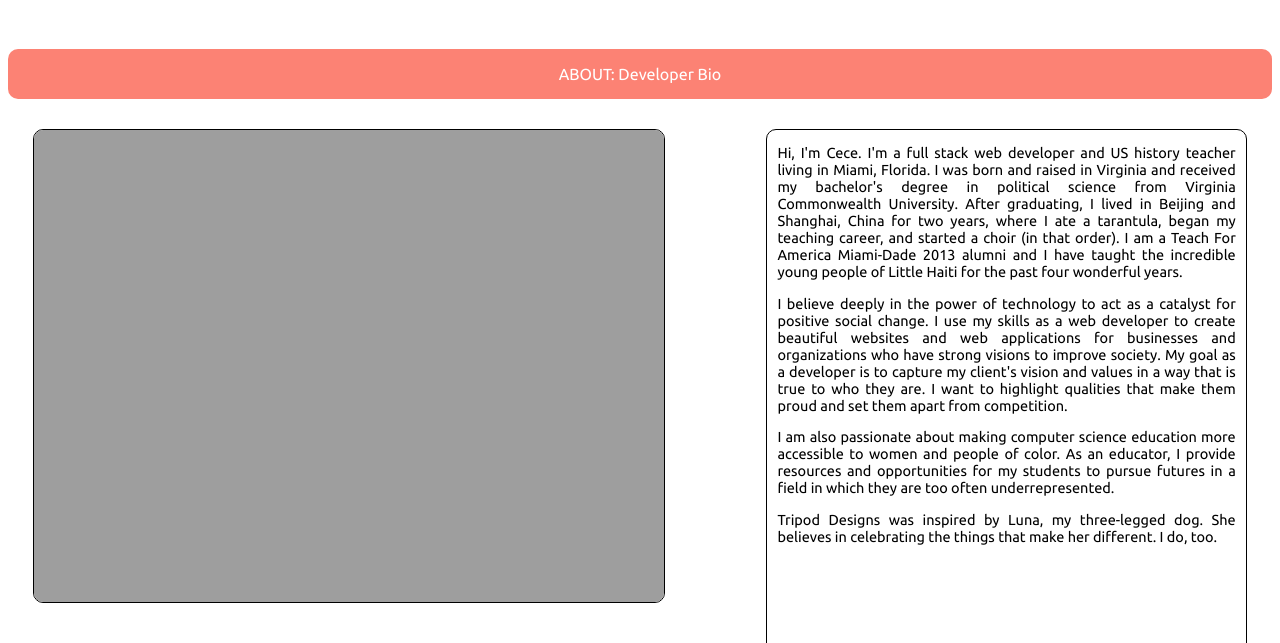
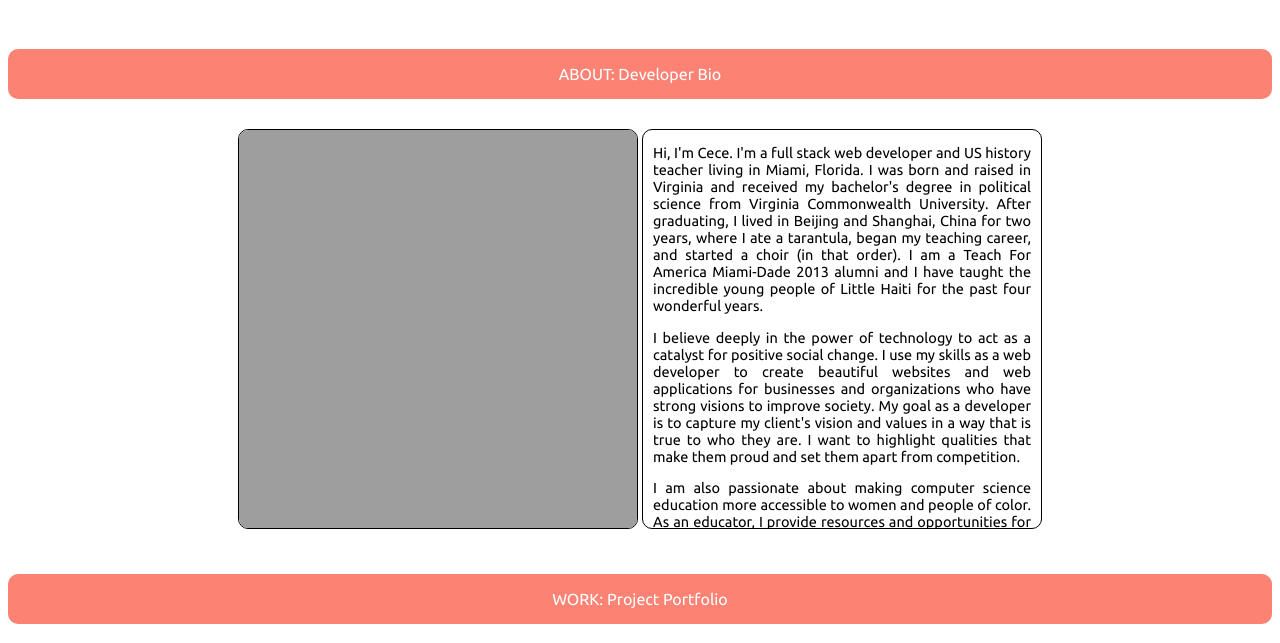
Before and after one commit to cececlar/tripod, a plain HTML site: page public/index.html in a window 1280 px wide. Shown: the part 970-1613 px from the top of the page. Drawn offline with Linux system fonts and the light colour scheme.

Commit message:
bio class center

```diff
--- a/public/index.css
+++ b/public/index.css
@@ -79,6 +79,13 @@ div.image {
   margin-bottom: 2%;
 }
 
+.bio {
+  width: 100%;
+  margin-left: auto;
+  margin-right: auto;
+  text-align: center;
+}
+
 #bio-pic {
   content:url(https://lh3.googleusercontent.com/-yzFKF6q2VDM/AAAAAAAAAAI/AAAAAAAAAg8/qNzYN9CyINw/s640/photo.jpg);
   display: inline-block;
@@ -87,11 +94,8 @@ div.image {
   border-color: black;
   margin-top: 5px;
   border-radius: 10px;
-  height: auto;
-  width: 50%;
-  margin-left: 2%;
-  margin-right: auto;
-  float: left;
+  height: 400px;
+  width: 400px;
   margin-bottom: 2%;
 }
 
@@ -104,12 +108,10 @@ div.image {
   margin-top: 5px;
   padding: 0px 10px;
   text-align: justify;
-  width: 38%;
-  height: 575px;
+  height: 400px;
+  width: 400px;
   font-family: 'Ubuntu', sans-serif;
   font-size: 14.5px;
-  margin-right: 2%;
-  float: right;
   margin-bottom: 2%;
   overflow: overlay;
 }
```
